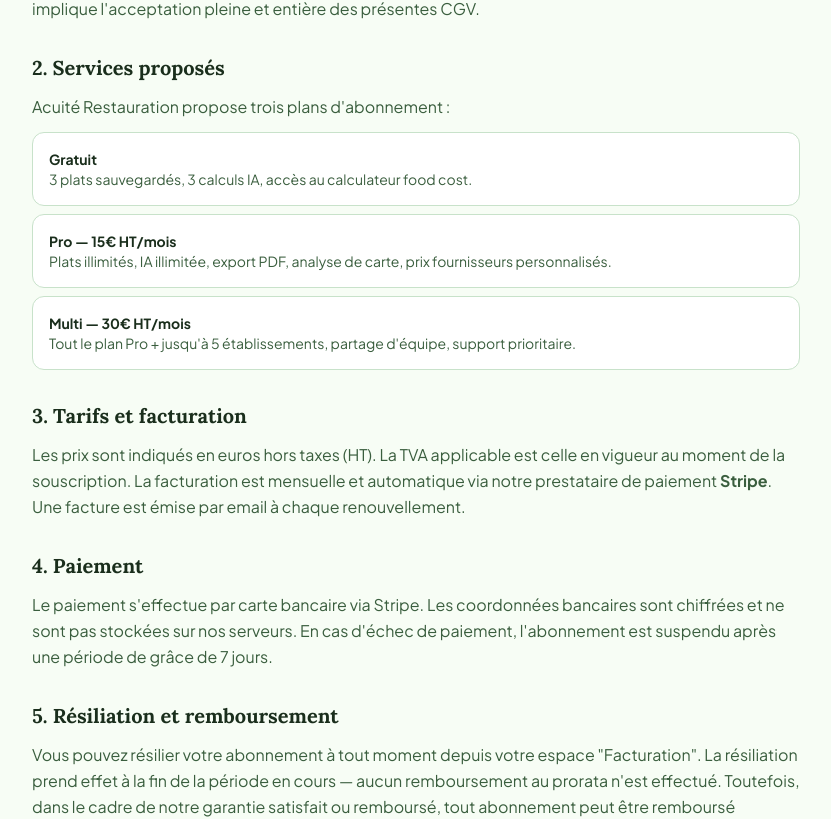
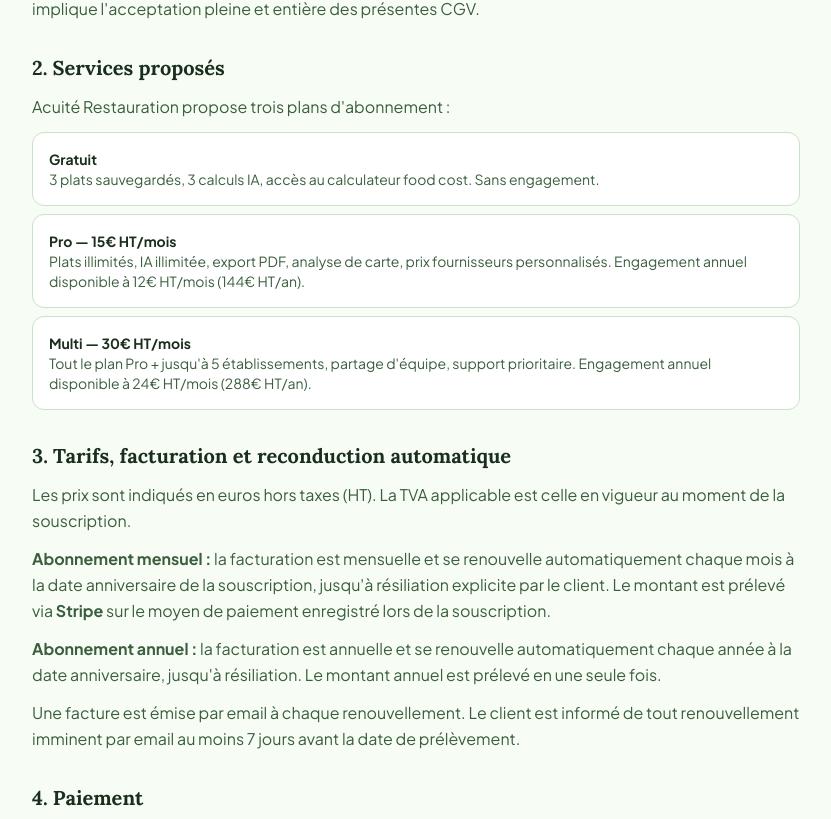
Before and after one commit to acuitebtp-web/acuite-restauration, a Next.js app: page /cgv in a window 1280 px wide. Shown: the part 320-1139 px from the top of the page, without its empty margins (224-1055 px from the left). Built offline with nearby package versions, Linux system fonts and the light colour scheme; no server answers.

Commit message:
Prix annuels : Pro 12€/144€, Multi 24€/288€ — CGV reconduction automatique

```diff
--- a/src/app/cgv/page.tsx
+++ b/src/app/cgv/page.tsx
@@ -28,9 +28,9 @@ export default function CgvPage() {
               <p>Acuité Restauration propose trois plans d'abonnement :</p>
               <div className="mt-3 space-y-2">
                 {[
-                  { plan: 'Gratuit', desc: '3 plats sauvegardés, 3 calculs IA, accès au calculateur food cost.' },
-                  { plan: 'Pro — 15€ HT/mois', desc: 'Plats illimités, IA illimitée, export PDF, analyse de carte, prix fournisseurs personnalisés.' },
-                  { plan: 'Multi — 30€ HT/mois', desc: "Tout le plan Pro + jusqu'à 5 établissements, partage d'équipe, support prioritaire." },
+                  { plan: 'Gratuit', desc: '3 plats sauvegardés, 3 calculs IA, accès au calculateur food cost. Sans engagement.' },
+                  { plan: 'Pro — 15€ HT/mois', desc: 'Plats illimités, IA illimitée, export PDF, analyse de carte, prix fournisseurs personnalisés. Engagement annuel disponible à 12€ HT/mois (144€ HT/an).' },
+                  { plan: 'Multi — 30€ HT/mois', desc: "Tout le plan Pro + jusqu'à 5 établissements, partage d'équipe, support prioritaire. Engagement annuel disponible à 24€ HT/mois (288€ HT/an)." },
                 ].map(({ plan, desc }) => (
                   <div key={plan} className="bg-white border border-brun-pale rounded-xl p-4 text-sm">
                     <strong className="text-brun">{plan}</strong><br />{desc}
@@ -40,9 +40,18 @@ export default function CgvPage() {
             </section>
 
             <section>
-              <h2 className="font-lora text-xl font-bold text-brun mb-3">3. Tarifs et facturation</h2>
+              <h2 className="font-lora text-xl font-bold text-brun mb-3">3. Tarifs, facturation et reconduction automatique</h2>
+              <p className="mb-3">
+                Les prix sont indiqués en euros hors taxes (HT). La TVA applicable est celle en vigueur au moment de la souscription.
+              </p>
+              <p className="mb-3">
+                <strong>Abonnement mensuel :</strong> la facturation est mensuelle et se renouvelle automatiquement chaque mois à la date anniversaire de la souscription, jusqu'à résiliation explicite par le client. Le montant est prélevé via <strong>Stripe</strong> sur le moyen de paiement enregistré lors de la souscription.
+              </p>
+              <p className="mb-3">
+                <strong>Abonnement annuel :</strong> la facturation est annuelle et se renouvelle automatiquement chaque année à la date anniversaire, jusqu'à résiliation. Le montant annuel est prélevé en une seule fois.
+              </p>
               <p>
-                Les prix sont indiqués en euros hors taxes (HT). La TVA applicable est celle en vigueur au moment de la souscription. La facturation est mensuelle et automatique via notre prestataire de paiement <strong>Stripe</strong>. Une facture est émise par email à chaque renouvellement.
+                Une facture est émise par email à chaque renouvellement. Le client est informé de tout renouvellement imminent par email au moins 7 jours avant la date de prélèvement.
               </p>
             </section>
 
--- a/src/app/tarifs/layout.tsx
+++ b/src/app/tarifs/layout.tsx
@@ -2,7 +2,7 @@ import type { Metadata } from 'next'
 
 export const metadata: Metadata = {
   title: 'Tarifs — Plans Gratuit, Pro et Multi',
-  description: 'Plans à partir de 0€. Accès gratuit pour 3 plats, Pro à 15€/mois, Multi à 30€/mois. Sans engagement, résiliable à tout moment.',
+  description: 'Plans à partir de 0€. Pro à 15€/mois (12€ annuel), Multi à 30€/mois (24€ annuel). Sans engagement, résiliable à tout moment.',
 }
 
 export default function TarifsLayout({ children }: { children: React.ReactNode }) {
--- a/src/app/tarifs/page.tsx
+++ b/src/app/tarifs/page.tsx
@@ -149,7 +149,7 @@ export default function TarifsPage() {
                 className={`px-4 py-2 rounded-xl text-sm font-semibold transition-all flex items-center gap-2 ${isAnnual ? 'bg-brun text-white shadow-sm' : 'text-brun-mid hover:text-brun'}`}
               >
                 Annuel
-                <span className="bg-sauge text-white text-xs px-1.5 py-0.5 rounded-full font-bold">-25%</span>
+                <span className="bg-sauge text-white text-xs px-1.5 py-0.5 rounded-full font-bold">-20%</span>
               </button>
             </div>
           </div>
@@ -179,15 +179,15 @@ export default function TarifsPage() {
                   <div className="flex items-end gap-1 mt-3">
                     {plan.id === 'pro' ? (
                       <>
-                        <span className="font-lora text-4xl font-bold text-brun">{isAnnual ? '11€' : '15€'}</span>
+                        <span className="font-lora text-4xl font-bold text-brun">{isAnnual ? '12€' : '15€'}</span>
                         <span className="text-brun-light text-sm mb-1">/mois HT</span>
-                        {isAnnual && <span className="ml-1 mb-1 text-xs text-sauge font-bold">135€/an</span>}
+                        {isAnnual && <span className="ml-1 mb-1 text-xs text-sauge font-bold">144€/an</span>}
                       </>
                     ) : plan.id === 'multi' ? (
                       <>
-                        <span className="font-lora text-4xl font-bold text-brun">{isAnnual ? '22€' : '30€'}</span>
+                        <span className="font-lora text-4xl font-bold text-brun">{isAnnual ? '24€' : '30€'}</span>
                         <span className="text-brun-light text-sm mb-1">/mois HT</span>
-                        {isAnnual && <span className="ml-1 mb-1 text-xs text-sauge font-bold">270€/an</span>}
+                        {isAnnual && <span className="ml-1 mb-1 text-xs text-sauge font-bold">288€/an</span>}
                       </>
                     ) : (
                       <>
```
